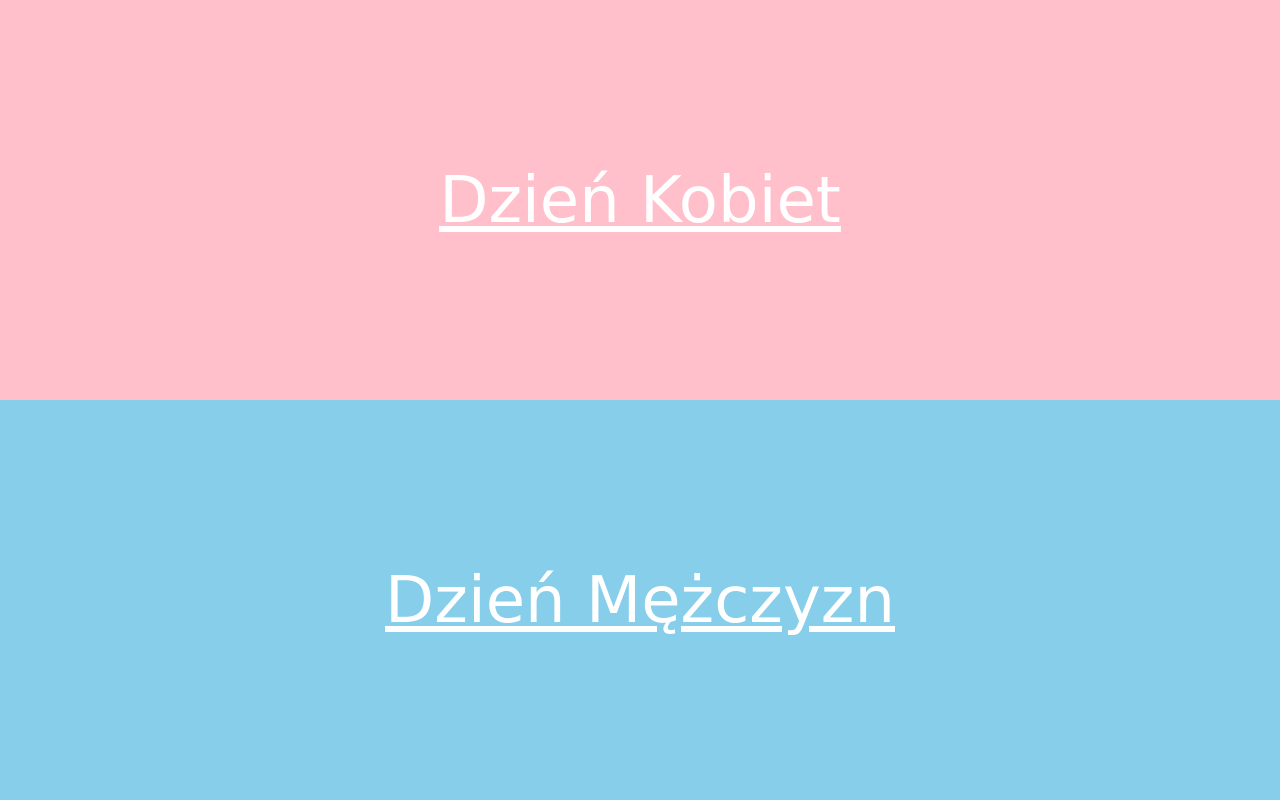
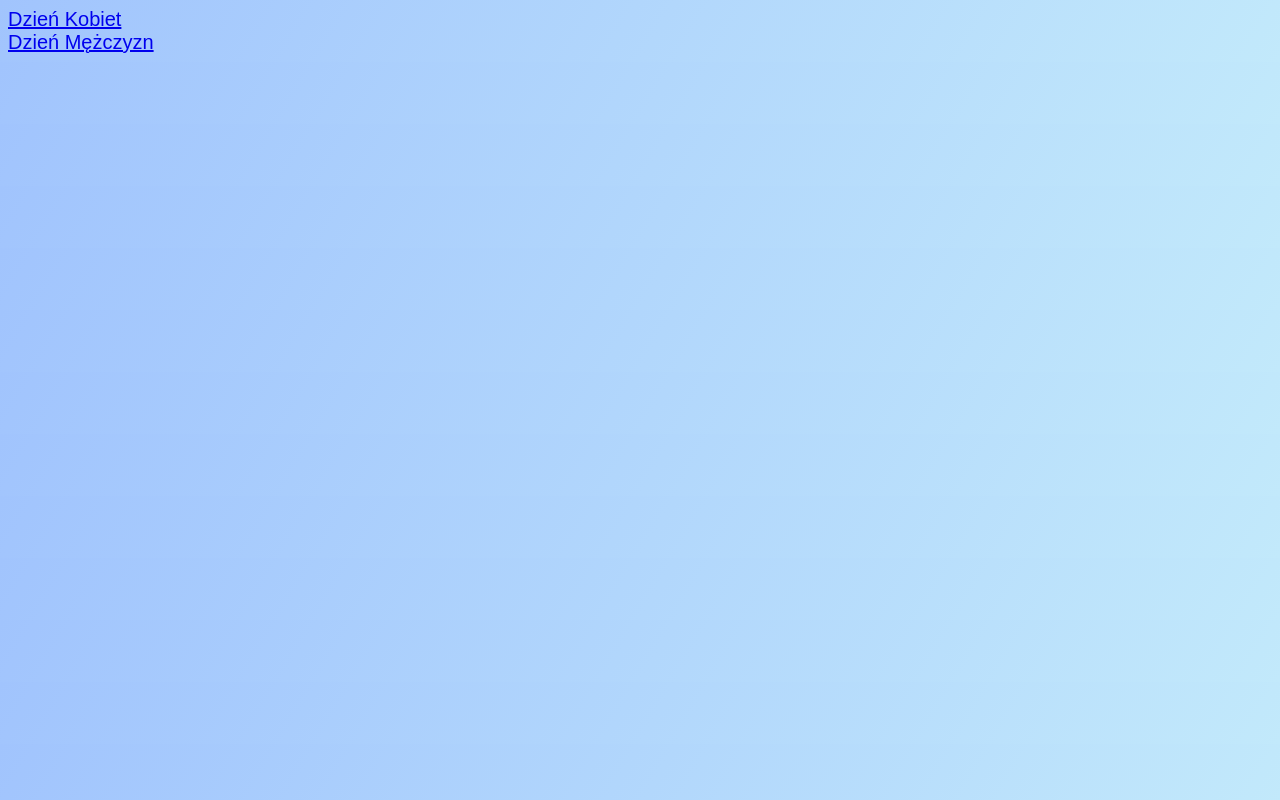
Before and after one commit to patu155/page, a plain HTML site: page dzien_kobiet_mezczyzn.html in a window 1280 px wide. Drawn offline with Linux system fonts and the light colour scheme; a web font is replaced by a local one.

Commit message:
Add files via upload

```diff
--- a/style.css
+++ b/style.css
@@ -1,48 +1,48 @@
-body {
-    margin: 0;
-    padding: 0;
+body
+{
+	background-image: linear-gradient(120deg, #a1c4fd 0%, #c2e9fb 100%);
+    font-family: 'Alkatra', cursive;
+    font-family: 'Poppins', sans-serif;
+	font-size: 20px;
+	color: #efefef;
 }
 
-.container {
-    display: flex;
-    flex-direction: column;
-    justify-content: space-between;
-    height: 100vh;
+.Main
+{
+	margin-left: auto;
+	margin-right: auto;
+	width: 1000px;
+	text-align: center;
+	padding: 0;
+	margin-bottom: 25px;
 }
 
-.top-section {
-    background-color: #ffc0cb;
-    height: 50%;
-    display: flex;
-    flex-direction: column;
-    justify-content: center;
-    align-items: center;
+.Text
+{
+    font-size: 12px;
+	font-weight: 400;
+    text-align: center;
 }
 
-.bottom-section {
-    background-color: #87ceeb;
-    height: 50%;
-    display: flex;
-    flex-direction: column;
-    justify-content: center;
-    align-items: center;
-}
-
-h1 {
-    font-family: 'Tilt Warp', cursive;
-    font-size: 4rem;
-    margin: 0;
-    color: white;
-}
-
-a {
-    font-family: 'Tilt Warp', cursive;
-    font-size: 4rem;
-    margin: 0;
-    color: white;
-}
-
-a:hover {
-    background-color: #c999e6;
-    color: white;
-}
+.button{
+    background: linear-gradient(to right,#ffffff ,#ebebeb);
+    background-color: #ffffff;
+    color: #000000;
+    font-family: Trebuchet MS;
+    font-size: 26px;
+    font-weight: 800;
+    font-style: normal;
+    text-decoration: none;
+    padding: 14px 15px;
+    border: 0px solid #000;
+    border-radius: 10px;
+    display: inline-block;
+    box-shadow: 0px 0px 10px 0px #2D2D2D;
+   }
+   .button:hover{
+    background: linear-gradient(to right,#ffffff ,#ededed);
+    background-color: #ffffff;
+   }
+   .button:active{
+    transform: scale(0.95);
+   }
```
Also changed, not shown: index.html (added, +26 -0 lines), iphone-15.png (added).
